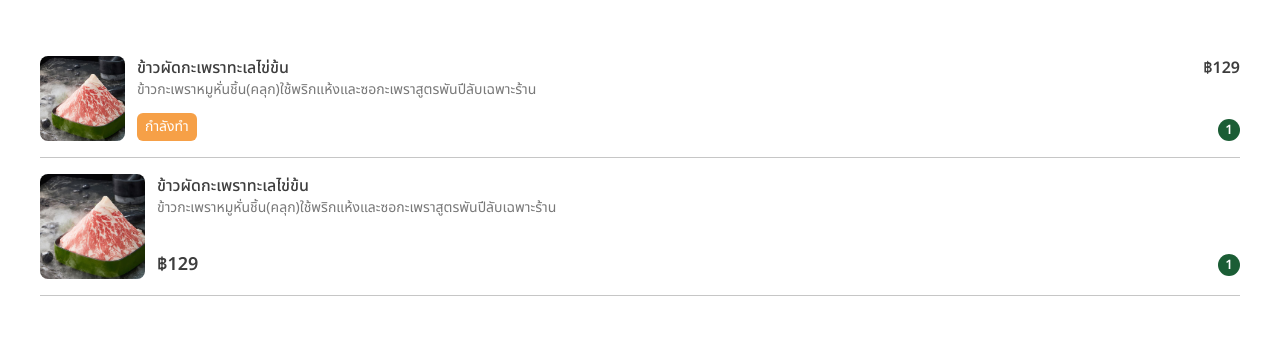
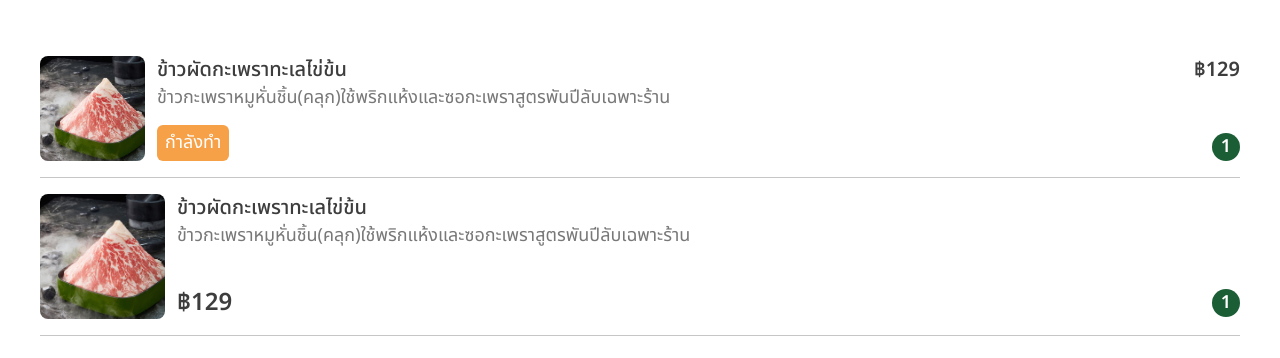
Before and after one commit to chawongr/aspos-mobile, a Next.js app in the folder aspos-mobile-frontend/: page /en/order-list-all in a window 1280 px wide. Shown: the top 358 px of the page. Built offline with nearby package versions, Linux system fonts and the light colour scheme.

Commit message:
fix(component):responsive menu-card,order-card

```diff
--- a/aspos-mobile-frontend/src/app/[locale]/components/menu-card.tsx
+++ b/aspos-mobile-frontend/src/app/[locale]/components/menu-card.tsx
@@ -13,12 +13,10 @@ export default function MenuCard({ imageUrl, title, description, price, quantity
     return (
     <div className="w-full py-4 border-b border-borderGray flex gap-3">
         {/* Image */}
-      <div className="w-[105px] h-[105px] flex-shrink-0">
+      <div className="w-[105px] h-[105px] md:w-[125px] md:h-[125px] flex-shrink-0">
         <Image
           src={imageUrl}
           alt={title}
-          width={105}
-          height={105}
           className="rounded-lg object-cover w-full h-full"
         />
       </div>
@@ -27,12 +25,12 @@ export default function MenuCard({ imageUrl, title, description, price, quantity
         {/* Content */}
         <div className="flex-grow flex flex-col justify-between">
             <div>
-                <h3 className="text-base font-medium line-clamp-1 text-darkGray">{title}</h3>
-                <p className="text-sm text-lightGray line-clamp-2">{description}</p>
+                <h3 className="text-base md:text-xl font-medium line-clamp-1 text-darkGray">{title}</h3>
+                <p className="text-sm md:text-lg text-lightGray line-clamp-2">{description}</p>
             </div>
             <div className='flex justify-between items-center'>
-                <div className="text-lg font-semibold text-darkGray">฿{price}</div>
-                <div className="flex items-center justify-center w-[22px] h-[22px] rounded-full bg-green text-[13px] font-semibold text-white ">{quantity}</div>
+                <div className="text-lg md:text-2xl font-semibold text-darkGray">฿{price}</div>
+                <div className="flex items-center justify-center w-[22px] h-[22px] md:w-[28px] md:h-[28px] rounded-full bg-green text-sm md:text-lg font-semibold text-white ">{quantity}</div>
             </div>
         </div>
       </div>
--- a/aspos-mobile-frontend/src/app/[locale]/components/order-card.tsx
+++ b/aspos-mobile-frontend/src/app/[locale]/components/order-card.tsx
@@ -25,7 +25,7 @@ export default function OrderCard({ imageUrl, title, description, price, quantit
     return (
         <div className="w-full py-4 border-b border-borderGray flex gap-3">
             {/* Image */}
-        <div className="w-[85px] h-[85px] flex-shrink-0">
+        <div className="w-[85px] h-[85px] md:w-[105px] md:h-[105px] flex-shrink-0">
             <Image
             src={imageUrl}
             alt={title}
@@ -39,11 +39,11 @@ export default function OrderCard({ imageUrl, title, description, price, quantit
             {/* Content-Middle */}
             <div className="flex-grow flex flex-col justify-between">
                 <div>
-                    <h3 className="text-base font-medium  line-clamp-1 text-darkGray">{title}</h3>
-                    <p className="text-sm text-lightGray line-clamp-1">{description}</p>
+                    <h3 className="text-base md:text-xl font-medium line-clamp-1 text-darkGray">{title}</h3>
+                    <p className="text-sm md:text-lg text-lightGray line-clamp-1">{description}</p>
                 </div>
                 <div className='flex justify-between items-center'>
-                    <div className={`flex items-center justify-center rounded-md py-1 px-2 text-sm text-white ${getStatusClass()}`}>
+                    <div className={`flex items-center justify-center rounded-md py-1 px-2 text-sm md:text-lg text-white ${getStatusClass()}`}>
                         {status}
                     </div>
                 </div>
@@ -51,8 +51,8 @@ export default function OrderCard({ imageUrl, title, description, price, quantit
 
             {/* Content-Right */}
             <div className='flex flex-col justify-between items-end'>
-                <div className="text-base font-semibold text-darkGray">฿{price}</div>
-                <div className="flex items-center justify-center w-[22px] h-[22px] rounded-full bg-green text-[13px] font-semibold text-white">
+                <div className="text-base  md:text-xl font-semibold text-darkGray">฿{price}</div>
+                <div className="flex items-center justify-center w-[22px] h-[22px] md:w-[28px] md:h-[28px] rounded-full bg-green text-sm md:text-lg font-semibold text-white">
                     {quantity}
                 </div>
             </div>
```
